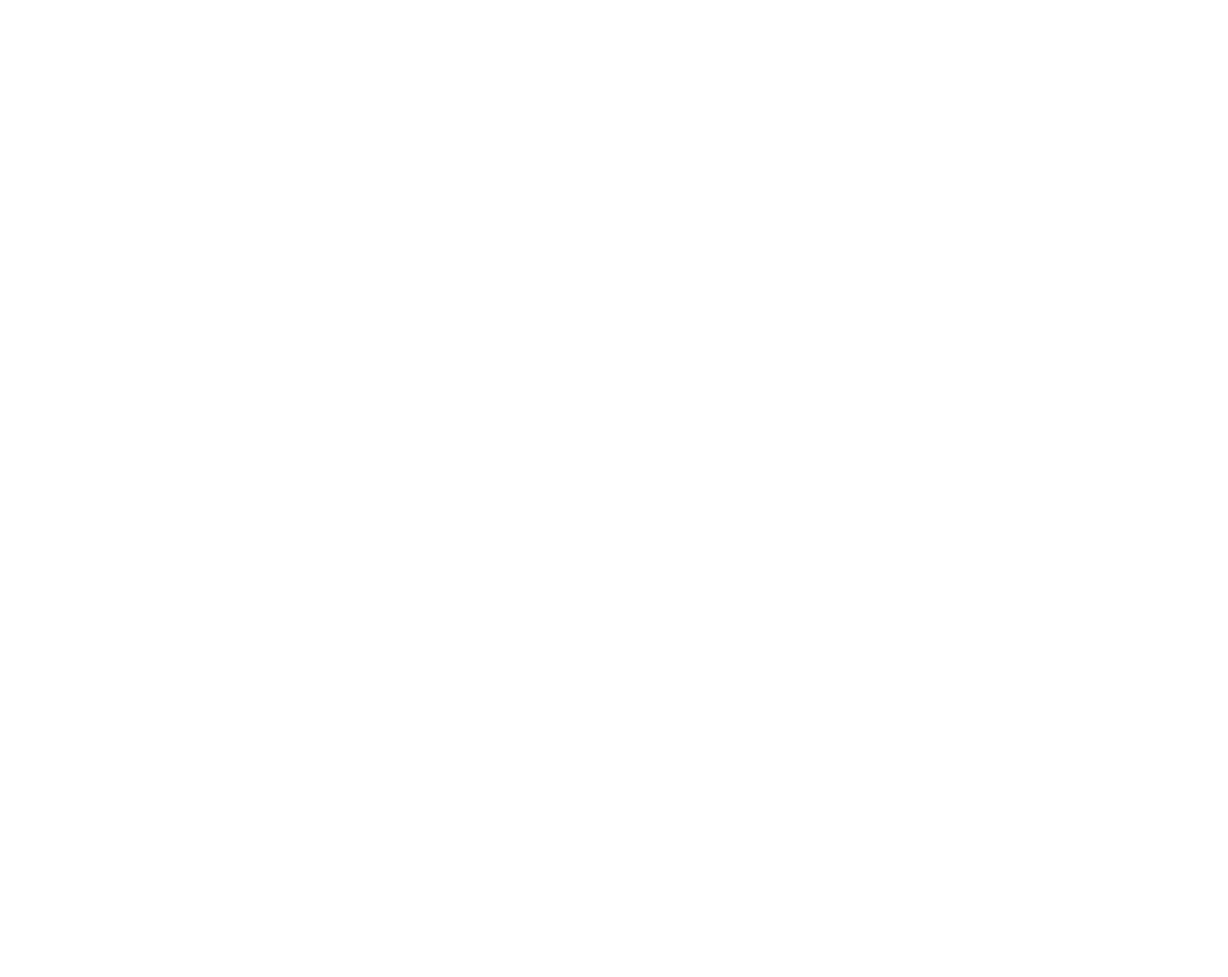
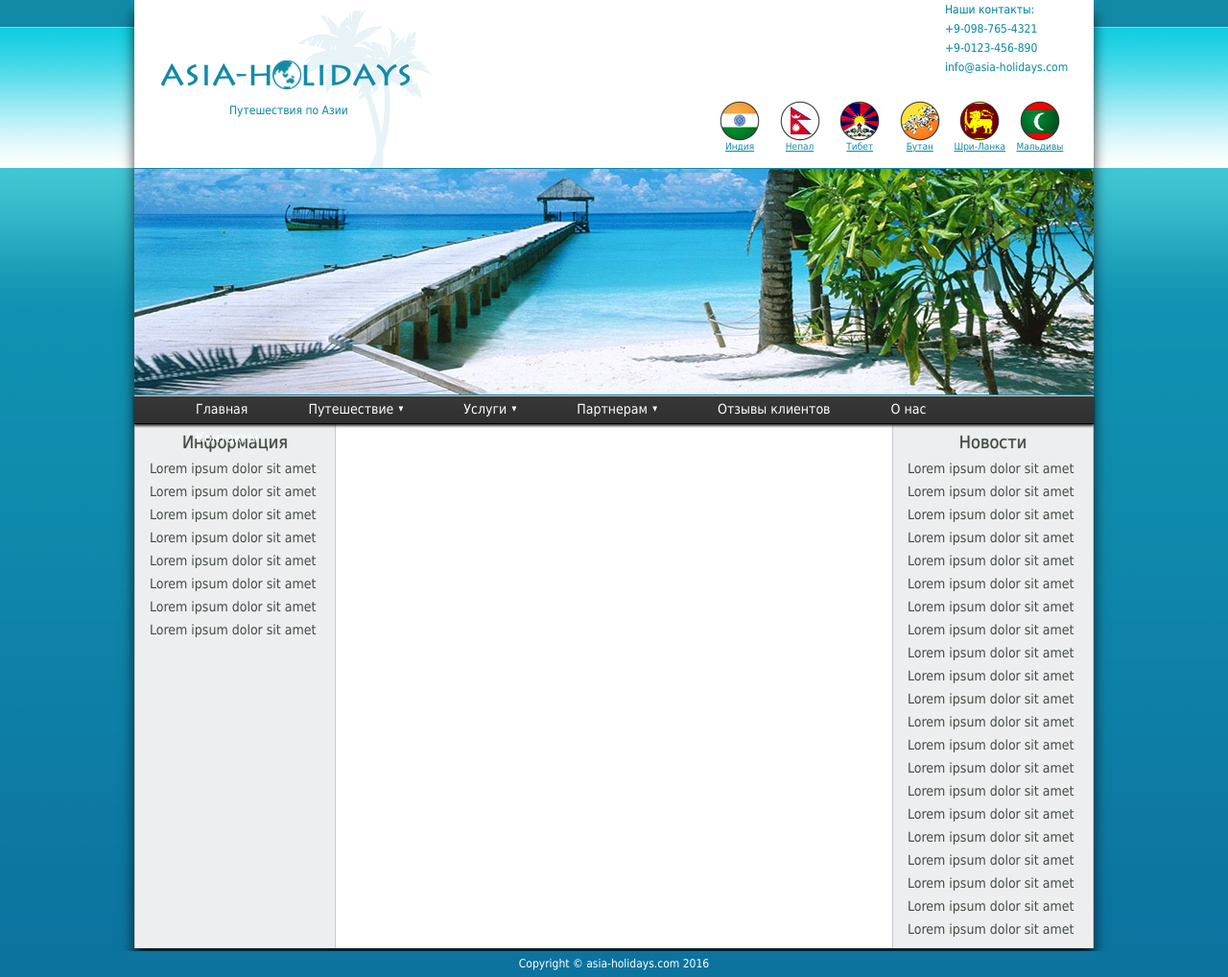
Before and after one commit to povodson/povodson.github.io, a plain HTML site: page devoir04/index.html in a window 1280 px wide. Shown: the whole page at 96% size. Before the commit the page ends 800 px from the top, so only its background shows below. Drawn offline with Linux system fonts and the light colour scheme.

Commit message:
created the 4rd task

```diff
--- /dev/null
+++ b/devoir02/css/stylesheet.css
@@ -0,0 +1,26 @@
+*{
+	margin: 0;
+	padding: 0;
+}
+
+.out{
+	width: 200px;
+	height: 200px;
+	margin: 100px auto;
+	background: url('../img/img02.png');
+	background-size: cover;
+	background-position: center;
+}
+
+.in{
+	width: 100%;
+	height: 100%;
+	background-color: pink;
+	z-index: 10;
+	opacity: 0;
+}
+
+.out:hover .in{
+	opacity: 0.5;
+	/*background: transparent;*/
+}
--- /dev/null
+++ b/devoir02/index.html
@@ -0,0 +1,11 @@
+<!DOCTYPE html>
+<html lang="en">
+<head>
+	<meta charset="UTF-8">
+	<title>La page pour test</title>
+	<link rel="stylesheet" href="css/stylesheet.css">
+</head>
+<body>
+	<div class="out"><div class="in"></div></div>
+</body>
+</html>
--- /dev/null
+++ b/devoir04/css/stylesheet.css
@@ -0,0 +1,227 @@
+*{
+	margin: 0;
+	padding: 0;
+}
+
+body{
+	font-family: Tahoma, Arial, sans-serif;
+	font-weight: normal;
+	text-decoration: none;
+	background: #fff url('../img/bg.png') center -38px repeat-x;
+}
+
+h1{
+	font-family: Tahoma, Arial, sans-serif;
+	font-weight: normal;
+	font-size: 18px;
+	line-height: 30px;
+	text-align: center;
+	color: #424c43;
+	text-shadow: 0px 0px 1px rgba(66, 76, 67, 0.75);
+}
+
+.main{
+	width: 1000px;
+	height: 988px;
+	margin: 0 auto 3px auto;
+	background-color: #fff;
+	-webkit-box-shadow: 0px 14px 13px 0px rgba(0,0,0,0.75);
+	-moz-box-shadow: 0px 14px 13px 0px rgba(0,0,0,0.75);
+	box-shadow: 0px 14px 13px 0px rgba(0,0,0,0.75);
+}
+
+.logo{
+	float: left;
+	width: 212px;
+	height: 65px;
+	padding-top: 110px;
+	padding-left: 99px;
+	font-size: 12px;
+	line-height: 10px;
+	color: #128aa7;
+	text-shadow: 0px 0px 1px rgba(18, 138, 167, 0.15);
+	background: url('../img/logo.png') no-repeat;
+	background-position: 28px 11px;
+}
+
+.header{
+	float: right;
+	height: 65px;
+}
+
+.contacts{
+	float: right;
+	width: 155px;
+}
+
+.contacts p,
+.contacts span,
+.contacts a{
+	font-size: 12px;
+	line-height: 20px;
+	text-decoration: none;
+	color: #128aa7;
+	text-shadow: 0px 0px 1px rgba(18, 138, 167, 0.15);
+}
+
+.contacts span{
+	text-shadow: 0px 0px 1px rgba(18, 138, 167, 0.35);
+}
+
+.contries{
+	clear: right;
+	float: right;
+	width: 398px;
+	margin-top: 25px;
+}
+
+.state{
+	display: inline-block;
+    width: 58px;
+    height: 42px;
+    margin: 0;
+    text-align: center;
+    vertical-align: bottom;
+}
+
+.state a{
+	font-size: 10px;
+	color: #128aa7;
+}
+
+.flag{
+	width: 42px;
+	height: 42px;
+	margin: auto;
+}
+
+.flag1{
+	background: url('../img/flags.png') no-repeat;
+}
+
+.flag2{
+	background: url('../img/flags.png') no-repeat -58px;
+}
+
+.flag3{
+	background: url('../img/flags.png') no-repeat -114px;
+}
+
+.flag4{
+	background: url('../img/flags.png') no-repeat -169px;
+}
+
+.flag5{
+	background: url('../img/flags.png') no-repeat -225px;
+}
+
+.flag6{
+	background: url('../img/flags.png') no-repeat -282px;
+}
+
+.photo{
+	clear: both;
+	height: 237px;
+	background: url('../img/photo.png') no-repeat;
+	border-bottom: 1px solid #cacbcb;
+}
+
+.lines{
+	height: 235px;
+	border-top: 1px solid #128aa7;
+	border-bottom: 1px solid #128aa7;
+}
+
+.panel{
+	position: relative;
+	width: 1004px;
+	height: 34px;
+	margin-top: -1px;
+	margin-left: -2px;
+	background: url('../img/panel.png') no-repeat center;
+}
+
+.menu{
+    margin-left: 57px;
+}
+
+.menu>li{
+    position: relative;
+    height: 30px;
+    display: inline-block;
+    margin-right: 45px;
+}
+
+.menu a{
+	display: block;
+    padding: 0 9px;
+    line-height: 28px;
+	font-size: 14px;
+	text-decoration: none;
+	color: #fff;
+}
+
+.menu a span{
+	font-size: 7px;
+	vertical-align: top;
+}
+
+.submenu{
+	display: none;
+    position: absolute;
+    top: 30px;
+	min-width: 150px;
+	min-height: 125px;
+    padding: 0;
+    z-index: 10;
+    list-style: none;
+    background: #303030;
+    -webkit-box-shadow: 0 5px 5px rgba(0,0,0,.75);
+	-moz-box-shadow: 0 5px 5px rgba(0,0,0,.75);
+	box-shadow: 0 5px 5px rgba(0,0,0,.75);
+}
+
+.submenu a{
+	line-height: 24px;
+}
+
+.menu>li:hover .submenu{
+	display: block;
+}
+
+.block{
+	width: 178px;
+	height: 542px;
+	margin-top: -4px;
+	padding: 4px 15px 0 15px;
+	font-size: 14px;
+	line-height: 24px;
+	color: #424c43;
+	background: #edeef0;
+	border-left: 1px solid #c7cacf;
+	border-right: 1px solid #c7cacf;
+}
+
+.left-block{
+	float: left;
+}
+
+.right-block{
+	float: right;
+}
+
+.footer{
+	width: 1100px;
+	height: 27px;
+	margin: auto;
+	font-size: 12px;
+	line-height: 27px;
+	text-align: center;
+	color: #fff;
+	background-color: #0c739f;
+}
+
+.footer a{
+	text-decoration: none;
+	color: #fff;
+}
--- a/devoir04/index.html
+++ b/devoir04/index.html
@@ -0,0 +1,121 @@
+<!DOCTYPE html>
+<html lang="en">
+<head>
+	<meta charset="UTF-8">
+	<title>La page de l'Asie</title>
+	<link rel="stylesheet" href="css/stylesheet.css">
+</head>
+<body>
+	<div class="main">
+		<div class="logo">
+			<p>Путешествия по Азии</p>
+		</div>
+		<div class="header">
+			<div class="contacts">
+				<p><span>Наши контакты:</span></p>
+				<p>+9-098-765-4321</p>
+				<p>+9-0123-456-890</p>
+				<p><a href="#">info@asia-holidays.com</a></p>
+			</div>
+			<div class="contries">
+				<div class="state">
+					<a href="#">
+						<div class="flag flag1"></div>
+						<div>Индия</div>
+					</a>
+				</div>
+				<div class="state">
+					<a href="#">
+						<div class="flag flag2"></div>
+						<div>Непал</div>
+					</a>
+				</div>
+				<div class="state">
+					<a href="#">
+						<div class="flag flag3"></div>
+						<div>Тибет</div>
+					</a>
+				</div>
+				<div class="state">
+					<a href="#">
+						<div class="flag flag4"></div>
+						<div>Бутан</div>
+					</a>
+				</div>
+				<div class="state">
+					<a href="#">
+						<div class="flag flag5"></div>
+						<div>Шри-Ланка</div>
+					</a>
+				</div>
+				<div class="state">
+					<a href="#">
+						<div class="flag flag6"></div>
+						<div>Мальдивы</div>
+					</a>
+				</div>
+			</div>
+		</div>
+		<div class="photo">
+			<div class="lines"></div>
+		</div>
+		<div class="panel">
+			<ul class="menu">
+				<li><a href="#" class="box">Главная</a>
+				<li><a href="#" class="box">Путешествие<span>&nbsp;&ensp;&#9660;</span>
+					<ul class="submenu">
+						<li><a href="#">Путешествие 1</a>
+						<li><a href="#">Путешествие 2</a>
+						<li><a href="#">Путешествие 3</a>
+						<li><a href="#">Путешествие 4</a>
+						<li><a href="#">Путешествие 5</a>
+					</ul>
+					</a>
+				<li><a href="#" class="box">Услуги<span>&nbsp;&ensp;&#9660;</span></a>
+				<li><a href="#" class="box">Партнерам<span>&nbsp;&ensp;&#9660;</span></a>
+				<li><a href="#" class="box">Отзывы клиентов</a>
+				<li><a href="#" class="box">О нас</a>
+				<li><a href="#" class="box">Контакты</a>
+			</ul>
+		</div>
+		<div class="block left-block">
+			<h1>Информация</h1>
+			<p>Lorem ipsum dolor sit amet</p>
+			<p>Lorem ipsum dolor sit amet</p>
+			<p>Lorem ipsum dolor sit amet</p>
+			<p>Lorem ipsum dolor sit amet</p>
+			<p>Lorem ipsum dolor sit amet</p>
+			<p>Lorem ipsum dolor sit amet</p>
+			<p>Lorem ipsum dolor sit amet</p>
+			<p>Lorem ipsum dolor sit amet</p>
+		</div>
+		<div class="block right-block">
+			<h1>Новости</h1>
+			<p>Lorem ipsum dolor sit amet</p>
+			<p>Lorem ipsum dolor sit amet</p>
+			<p>Lorem ipsum dolor sit amet</p>
+			<p>Lorem ipsum dolor sit amet</p>
+			<p>Lorem ipsum dolor sit amet</p>
+			<p>Lorem ipsum dolor sit amet</p>
+			<p>Lorem ipsum dolor sit amet</p>
+			<p>Lorem ipsum dolor sit amet</p>
+			<p>Lorem ipsum dolor sit amet</p>
+			<p>Lorem ipsum dolor sit amet</p>
+			<p>Lorem ipsum dolor sit amet</p>
+			<p>Lorem ipsum dolor sit amet</p>
+			<p>Lorem ipsum dolor sit amet</p>
+			<p>Lorem ipsum dolor sit amet</p>
+			<p>Lorem ipsum dolor sit amet</p>
+			<p>Lorem ipsum dolor sit amet</p>
+			<p>Lorem ipsum dolor sit amet</p>
+			<p>Lorem ipsum dolor sit amet</p>
+			<p>Lorem ipsum dolor sit amet</p>
+			<p>Lorem ipsum dolor sit amet</p>
+			<p>Lorem ipsum dolor sit amet</p>
+		</div>
+	</div>
+	<div class="footer">
+		<p>Copyright &copy; <a href="https://asia-holidays.com" target="_blank">asia-holidays.com</a> 2016</p>
+	</div>
+</body>
+</html>
```
Also changed, not shown: devoir03/index.html (+0 -1 lines), devoir02/img/img02.png (added), devoir04/img/bg.png (added), devoir04/img/flags.png (added), devoir04/img/logo.png (added), devoir04/img/panel.png (added), devoir04/img/photo.png (added).
